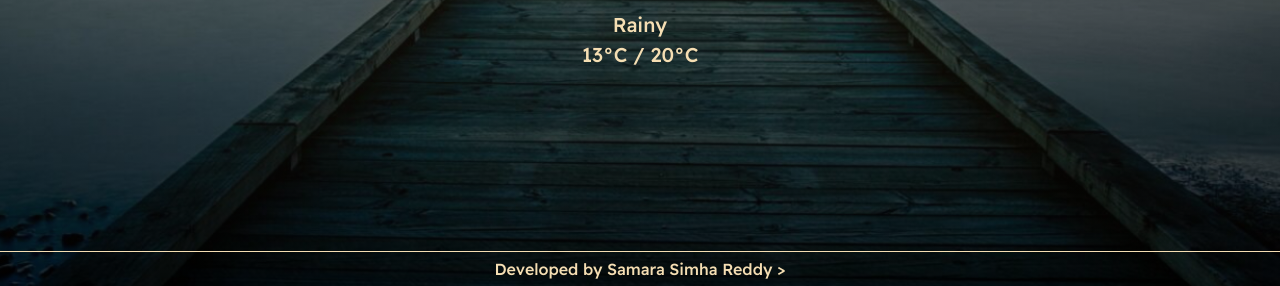
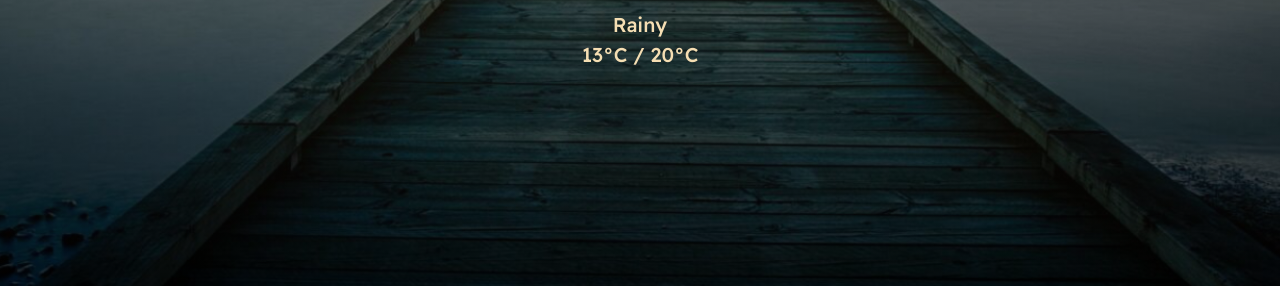
Before and after one commit to Samarared/PRODIGY_WD_05, a plain HTML site: page index.html in a window 1280 px wide. Shown: the part 514-800 px from the top of the page. Drawn offline with nearby package versions, Linux system fonts and the light colour scheme.

Commit message:
Update index.html

```diff
--- a/index.html
+++ b/index.html
@@ -25,8 +25,6 @@
         </div>
     </main>
 
-<footer><div>Developed by Samara Simha Reddy >
-</footer>
 </div>
 </body>
 <script src="script.js"></script>
```
